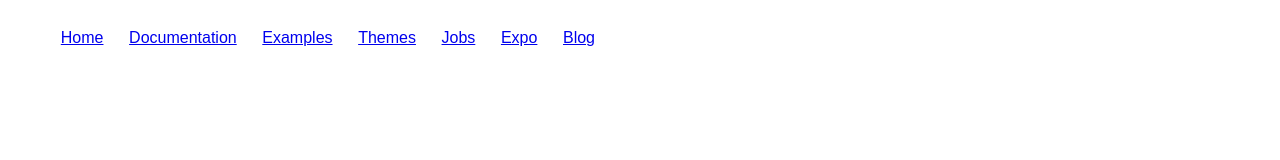
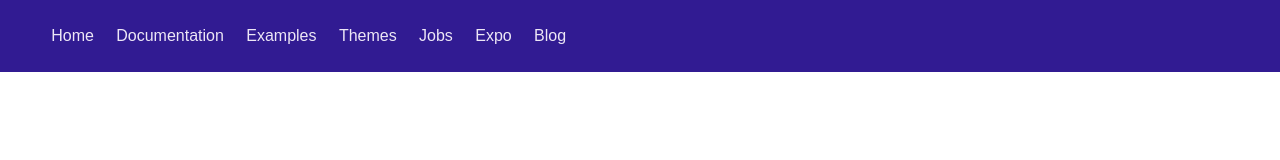
Before and after one commit to sedillon93/css-extras, a plain HTML site: page bootstrap/index.html in a window 1280 px wide. Drawn offline with Linux system fonts and the light colour scheme.

Commit message:
finish navbar except color scheme

```diff
--- a/bootstrap/index.html
+++ b/bootstrap/index.html
@@ -6,6 +6,7 @@
     <title>Bootstrap - The most popular HTML, CSS, and JS library in the world</title>
   </head>
   <body>
+    <header>
       <ul id="navbar">
         <li class="navitem"><a href="#">Home</a></li>
         <li class="navitem"><a href="#">Documentation</a></li>
@@ -15,5 +16,6 @@
         <li class="navitem"><a href="#">Expo</a></li>
         <li class="navitem"><a href="#">Blog</a></li>
       </ul>
+    </header>
   </body>
 </html>
--- a/bootstrap/style.css
+++ b/bootstrap/style.css
@@ -1,12 +1,25 @@
+body{
+  margin: 0;
+}
+header {
+  background-color: #311B92;
+  margin: 0;
+  padding: 0;
+  overflow: auto;
+}
 #navbar {
   list-style-type: none;
   width: fit-content;
   font-family: sans-serif;
+  overflow: auto;
 }
 .navitem {
   text-align: center;
   width: fit-content;
   float: left;
-  padding: .8em;
+  padding: .7em;
+}
+a {
   text-decoration: none;
+  color: #EDE7F6;
 }
```
Lines whose indentation alone changed are shown as unchanged.
